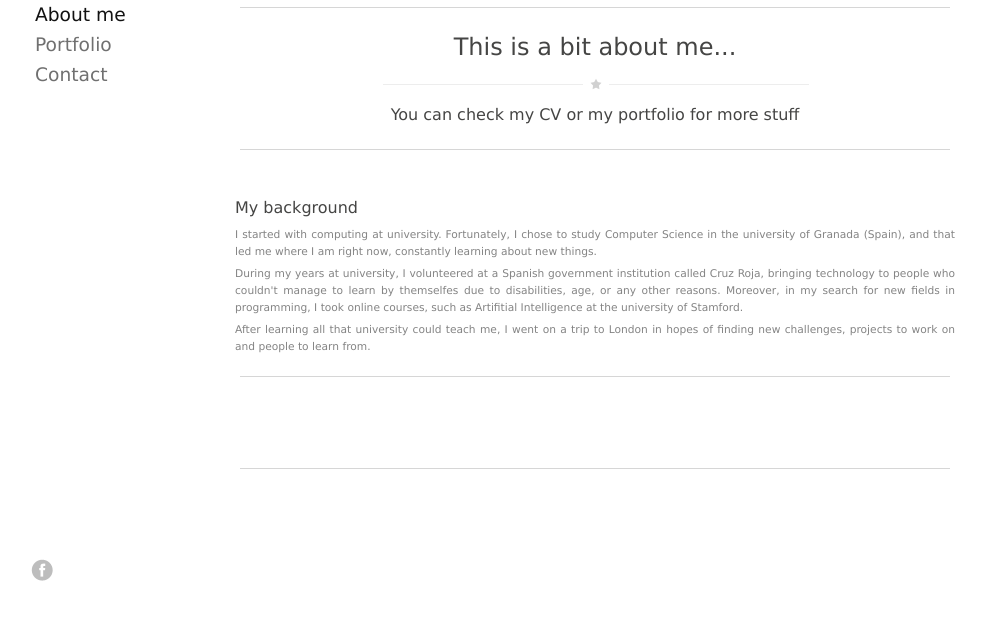
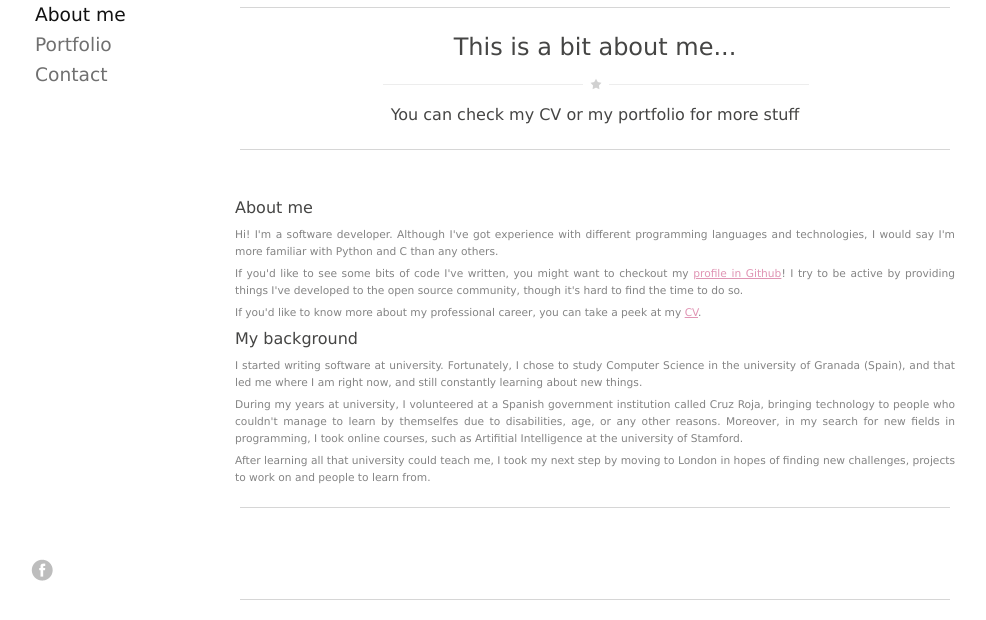
Before and after one commit to drimer/albertoaj_com, a Python web app: template templates/about.html in a window 1280 px wide. Shown: the part 184-804 px from the top of the page, without its empty margins (5-991 px from the left). Before the commit the page ends 765 px from the top, so only its background shows below. Run offline with Jinja, Linux system fonts and the light colour scheme; the template is opened without the code that fills it, so the values that code supplies are empty; some web fonts are replaced.

Commit message:
templates/about.html: More info about me

```diff
--- a/templates/about.html
+++ b/templates/about.html
@@ -2,7 +2,7 @@
 
 {% extends "base.html" %}
 
-{% block title %}Effe - About{% endblock %}
+{% block title %}About me{% endblock %}
 
 {% block section_header_text %}About me{% endblock %}
 
@@ -15,10 +15,27 @@
   </div>
   <div class="spacer"></div>
   <div class="about">
+    <h5>About me</h5>
+    <p>Hi! I'm a software developer. Although I've got experience
+    with different programming languages and technologies, I would
+    say I'm more familiar with Python and C than any others.</p>
+
+    <p>If you'd like to see some bits of code I've written, you might
+    want to checkout my <a href="https://github.com/drimer">profile in
+    Github</a>! I try to be active by providing things I've developed
+    to the open source community, though it's hard to find the time
+    to do so.</p>
+
+    <p>If you'd like to know more about my professional career, you
+    can take a peek at my <a href="files/CV.pdf">CV</a>.</p>
+
     <h5>My background</h5>
-    <p>I started with computing at university. Fortunately, I chose to study Computer Science in the university of Granada (Spain), and that led me where I am right now, constantly learning about new things.</p>
+    <p>I started writing software at university. Fortunately, I chose
+    to study Computer Science in the university of Granada (Spain),
+    and that led me where I am right now, and still constantly learning about new things.</p>
     <p>During my years at university, I volunteered at a Spanish government institution called Cruz Roja, bringing technology to people who couldn't manage to learn by themselfes due to disabilities, age, or any other reasons. Moreover, in my search for new fields in programming, I took online courses, such as Artifitial Intelligence at the university of Stamford.</p>
-    <p>After learning all that university could teach me, I went on a trip to London in hopes of finding new challenges, projects to work on and people to learn from.</p>
+    <p>After learning all that university could teach me, I took my
+    next step by moving to London in hopes of finding new challenges, projects to work on and people to learn from.</p>
 	  <div class="spacer"></div>
   </div>
   <div class="spacer"></div>
```
